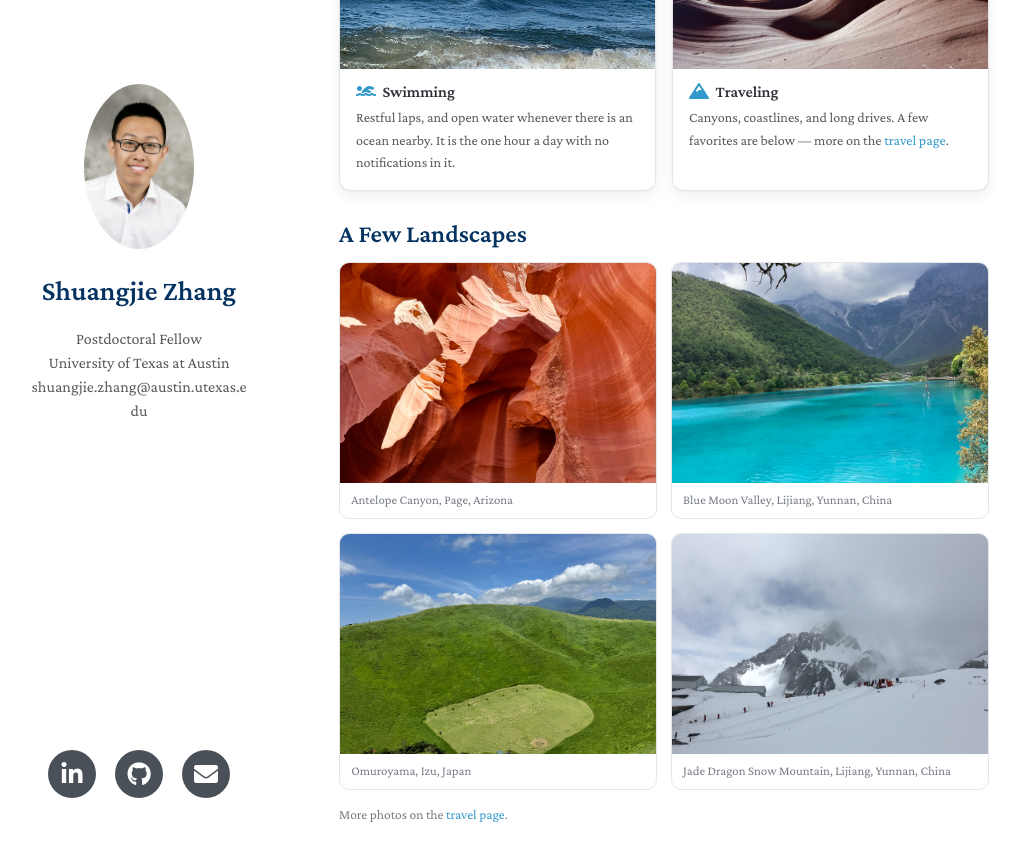
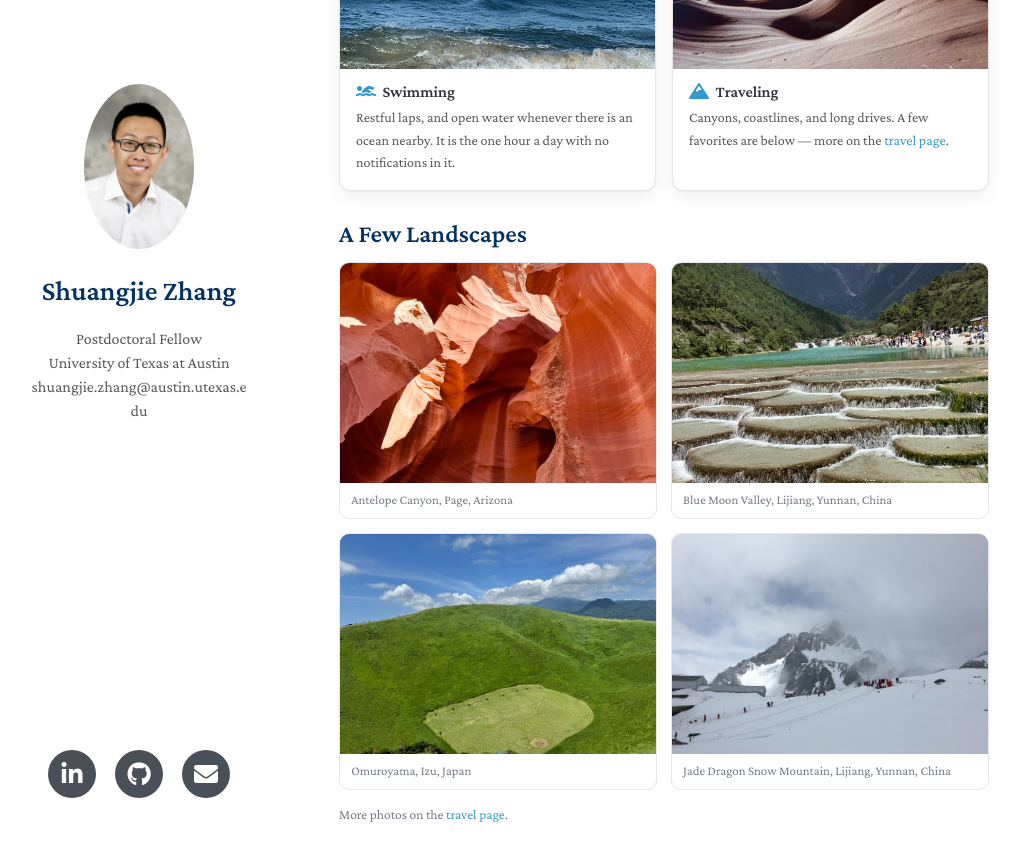
Before and after one commit to shuang-jie/shuang-jie.github.io, a Jekyll site: the page built from misc.md, in a window 1280 px wide and 900 px high, scrolled down 688 px. Shown: the top 861 px of the window, without its empty margins (131-1151 px from the left). Built offline with Jekyll 4.4.1, drawn with Linux system fonts in a browser that asks for light colours; nearby versions of some CDN libraries; a style sheet for code colours, icons or effects is not loaded; our own code applies the rules of GitHub Pages for plain Markdown files.

Commit message:
Use the travertine terraces for the Blue Moon Valley card

```diff
--- a/misc.md
+++ b/misc.md
@@ -59,7 +59,7 @@ layout: homepage
     <figcaption>Antelope Canyon, Page, Arizona</figcaption>
   </figure>
   <figure class="photo">
-    <img src="./assets/img/travel/IMG_0695.jpg" alt="A bright turquoise lake below forested mountains">
+    <img src="./assets/img/travel/IMG_0628.jpg" alt="Terraced travertine pools stepping down below a snow-capped range">
     <figcaption>Blue Moon Valley, Lijiang, Yunnan, China</figcaption>
   </figure>
   <figure class="photo">
```
